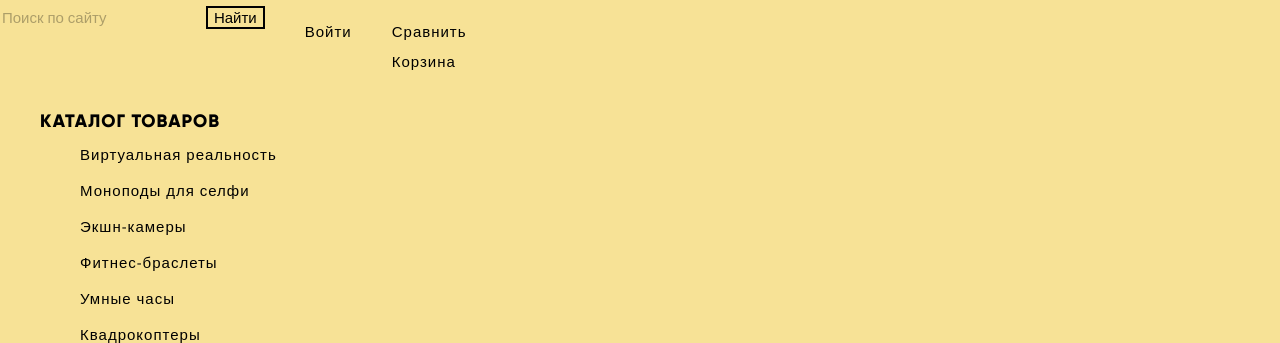
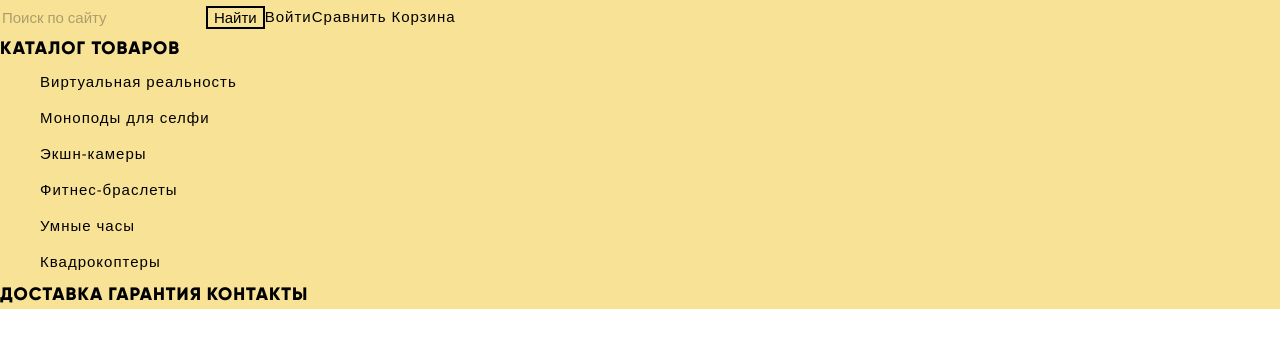
Before and after one commit to PsychosocialFTW/594111-device, a plain HTML site: page index.html in a window 1280 px wide. Shown: the part 87-430 px from the top of the page. Drawn offline with nearby package versions, Linux system fonts and the light colour scheme.

Commit message:
сетки совсем начало 2

```diff
--- a/css/main.css
+++ b/css/main.css
@@ -105,8 +105,26 @@ input[type="search"]:focus {
 	flex-direction: column;
 }
 
+.header-top-navigation ul {
+	margin: 0;
+	padding: 0;
+}
+
+.compare-cart li {
+	display: inline;
+}
+
 .header-top-navigation {
 	display: flex;
+}
+
+.header-main-menu > ul {
+	margin: 0;
+	padding: 0;
+}
+
+.main-menu > li {
+	display: inline;
 }
 
 .header-top a:hover,
```
